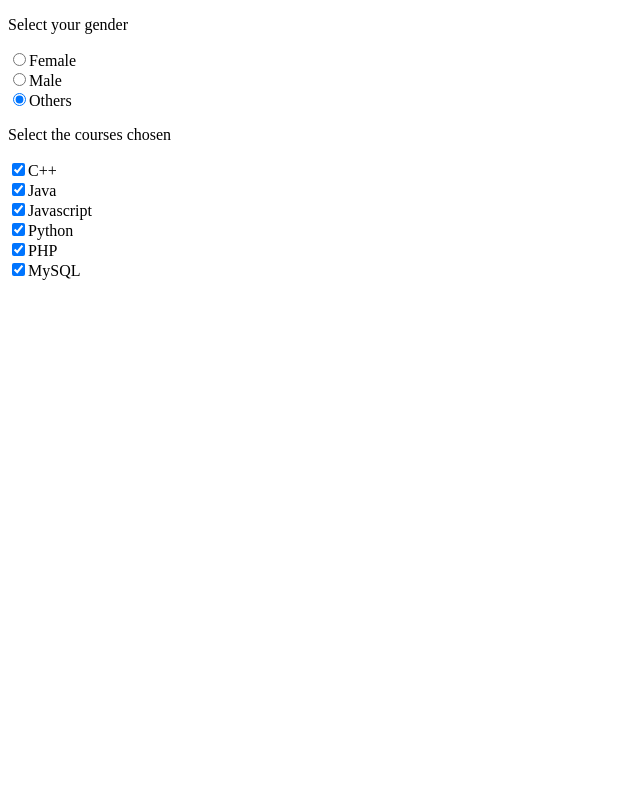
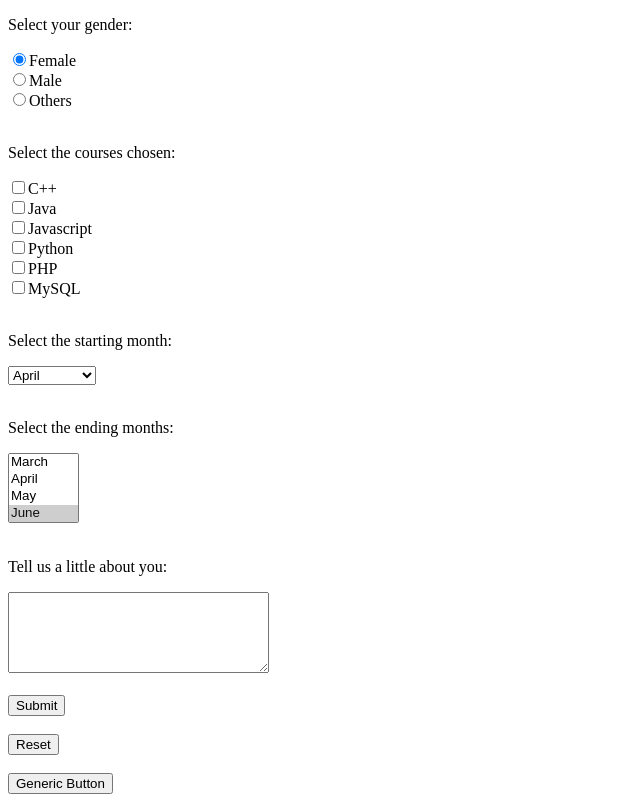
Before and after one commit to oyonika/basic-html-forms, a plain HTML site: page index.html in a window 1280 px wide. Shown: the whole page, without its empty margins (0-640 px from the left). Drawn offline with Linux system fonts and the light colour scheme.

Commit message:
added buttons and textarea

```diff
--- a/index.html
+++ b/index.html
@@ -1,20 +1,78 @@
 <!DOCTYPE html>
 
-<head></head>
+<head>
+    <title>Basic HTML Forms | Oyonika's GitHub</title>
+</head>
 
 <body>
     <form>
-        <p>Select your gender</p>
+        <p>Select your gender:</p>
         <input checked type="radio" checked name="gender" value="female">Female<br/>
-        <input type="radio" checked name="gender" value="male">Male<br/>
-        <input type="radio" checked name="gender" value="other">Others<br/>
+        <input type="radio" name="gender" value="male">Male<br/>
+        <input type="radio" name="gender" value="other">Others<br/>
 
-        <p>Select the courses chosen</p>
-        <input type="checkbox" checked name="course" value="cpp">C++<br/>
-        <input type="checkbox" checked name="course" value="java">Java<br/>
-        <input type="checkbox" checked name="course" value="javascript">Javascript<br/>
-        <input type="checkbox" checked name="course" value="python">Python<br/>
-        <input type="checkbox" checked name="course" value="php">PHP<br/>
-        <input type="checkbox" checked name="course" value="mysql">MySQL<br/>
+        <br/>
+
+        <p>Select the courses chosen:</p>
+        <input type="checkbox" name="course" value="cpp">C++<br/>
+        <input type="checkbox" name="course" value="java">Java<br/>
+        <input type="checkbox" name="course" value="javascript">Javascript<br/>
+        <input type="checkbox" name="course" value="python">Python<br/>
+        <input type="checkbox" name="course" value="php">PHP<br/>
+        <input type="checkbox" name="course" value="mysql">MySQL<br/>
+
+        <br />
+
+        <p>Select the starting month:</p>
+        <select name="month">
+            <option>January</option>
+            <option>February</option>
+            <option>March</option>
+            <option selected>April</option>
+            <option>May</option>
+            <option>June</option>
+            <option>July</option>
+            <option>August</option>
+            <option>September</option>
+            <option>October</option>
+            <option>November</option>
+            <option>December</option>
+        </select>
+
+        <br/><br/>
+
+        <p>Select the ending months:</p>
+        <select name="month" multiple>
+            <option>January</option>
+            <option>February</option>
+            <option>March</option>
+            <option>April</option>
+            <option>May</option>
+            <option selected>June</option>
+            <option>July</option>
+            <option>August</option>
+            <option selected>September</option>
+            <option>October</option>
+            <option>November</option>
+            <option>December</option>
+        </select>
+
+        <br /><br />
+
+        <p>Tell us a little about you:</p>
+        <textarea name="description" rows="5" cols="30"></textarea>
+
+        <br /><br />
+
+        <button type="submit">Submit</button>
+
+        <br /><br />
+
+        <button type="reset">Reset</button>
+
+        <br /><br />
+
+        <button type="button">Generic Button</button>
+
     </form>
 </body>
```
